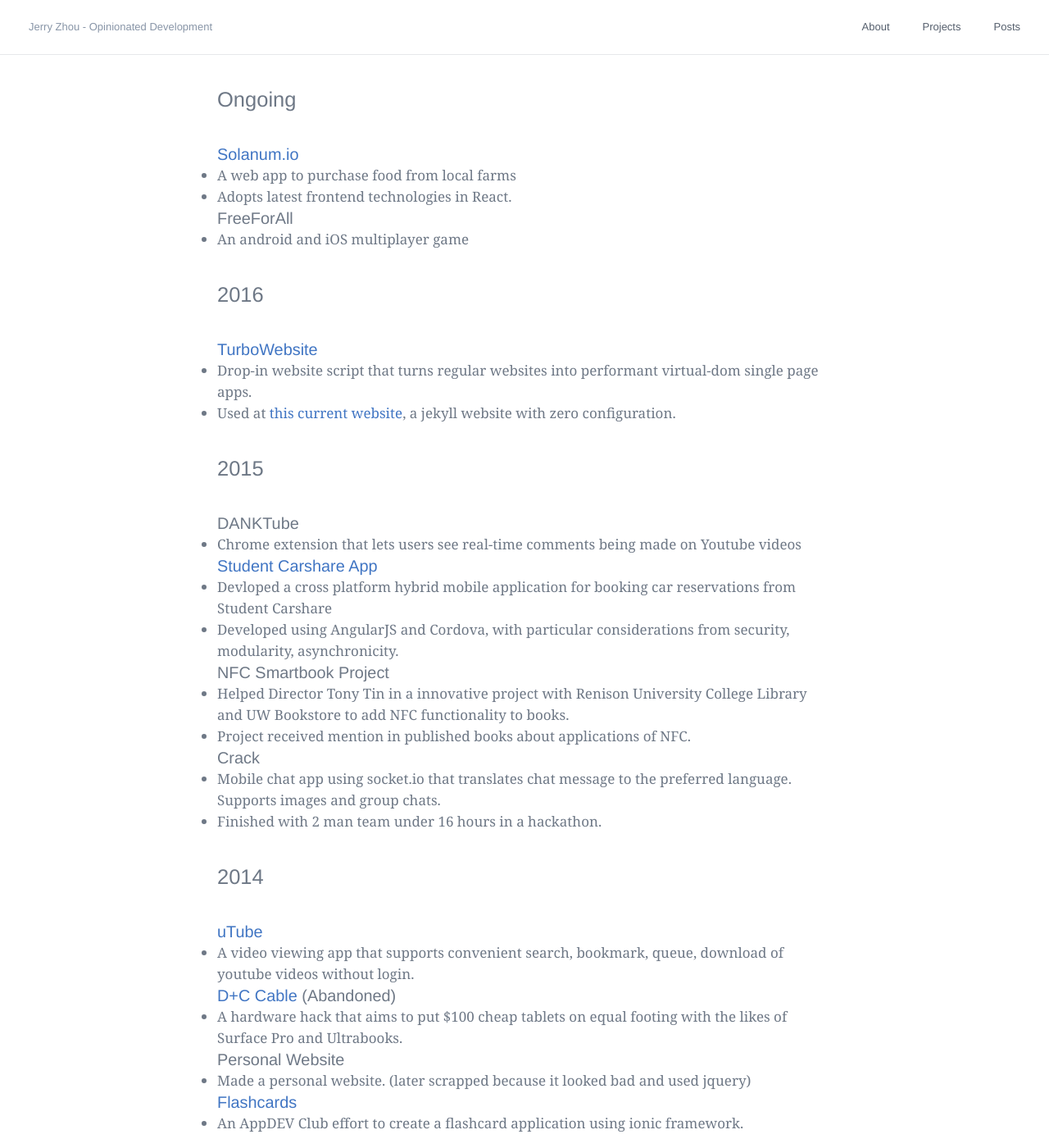
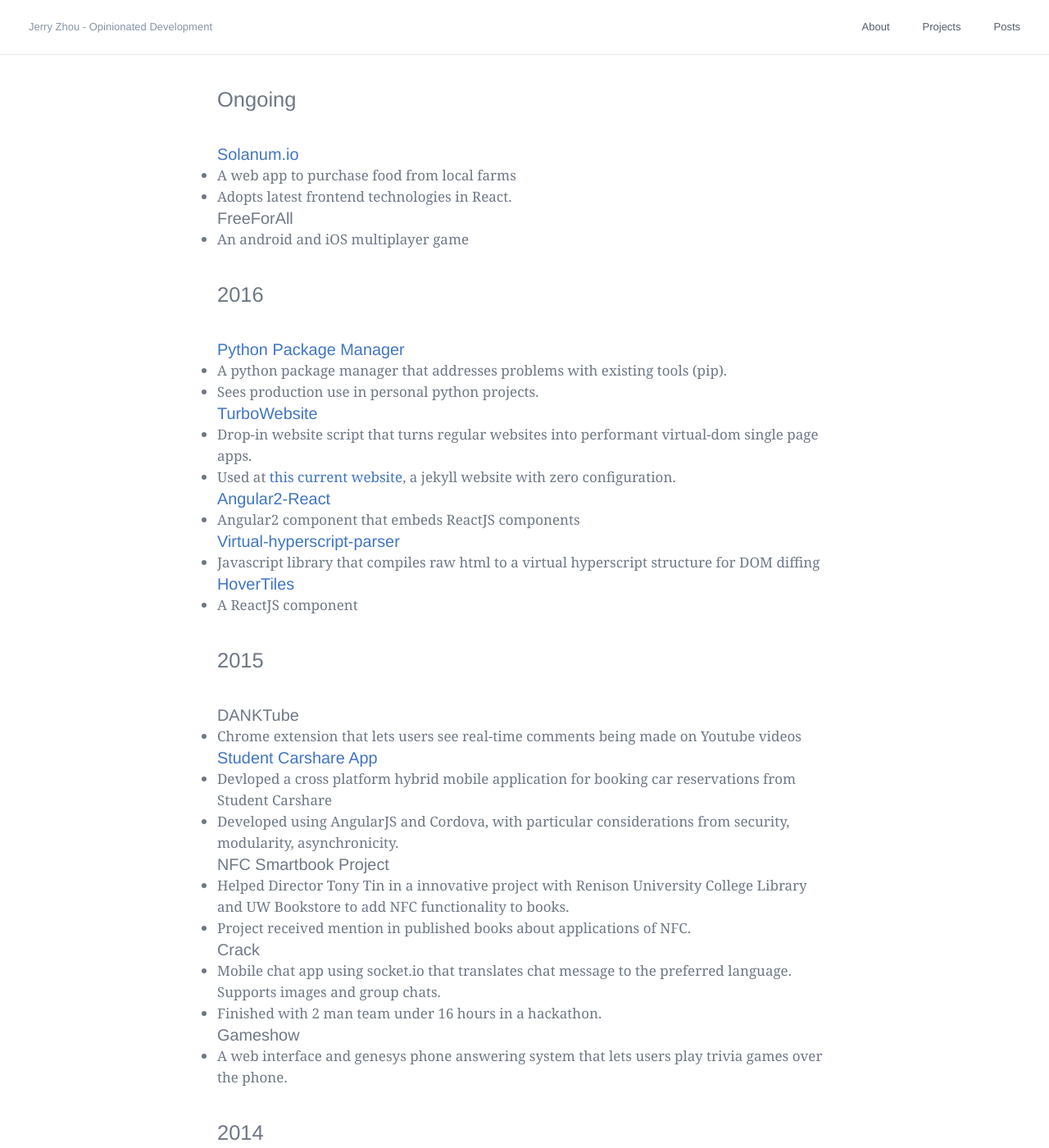
Before and after one commit to LookLikeAPro/looklikeapro.github.io, a Jekyll site: the page built from projects/index.md, in a window 1280 px wide and 1400 px high. Shown: the whole window at 82% size. Built offline with Jekyll 4.4.1, drawn with Linux system fonts in a browser that asks for light colours; some of the changed text lies outside the part shown.

Commit message:
organize projects

```diff
--- a/projects/index.md
+++ b/projects/index.md
@@ -21,9 +21,22 @@ permalink: /projects/
 ## 2016
 <br />
 
+### [Python Package Manager](https://github.com/LookLikeAPro/PPM)
+- A python package manager that addresses problems with existing tools (pip).
+- Sees production use in personal python projects.
+
 ### [TurboWebsite](https://github.com/LookLikeAPro/Turbowebsite)
 - Drop-in website script that turns regular websites into performant virtual-dom single page apps.
 - Used at [this current website](https://github.com/LookLikeAPro/looklikeapro.github.io), a jekyll website with zero configuration.
+
+### [Angular2-React](https://github.com/LookLikeAPro/Angular2-React)
+- Angular2 component that embeds ReactJS components
+
+### [Virtual-hyperscript-parser](https://github.com/LookLikeAPro/virtual-hyperscript-parser)
+- Javascript library that compiles raw html to a virtual hyperscript structure for DOM diffing
+
+### [HoverTiles](https://github.com/LookLikeAPro/HoverTiles)
+- A ReactJS component
 
 <br />
 
@@ -44,6 +57,9 @@ permalink: /projects/
 ### Crack
 - Mobile chat app using socket.io that translates chat message to the preferred language. Supports images and group chats.
 - Finished with 2 man team under 16 hours in a hackathon.
+
+### Gameshow
+- A web interface and genesys phone answering system that lets users play trivia games over the phone.
 
 <br />
 
```
Also changed, not shown: other parts of projects/index.md (+0 -6 lines).
